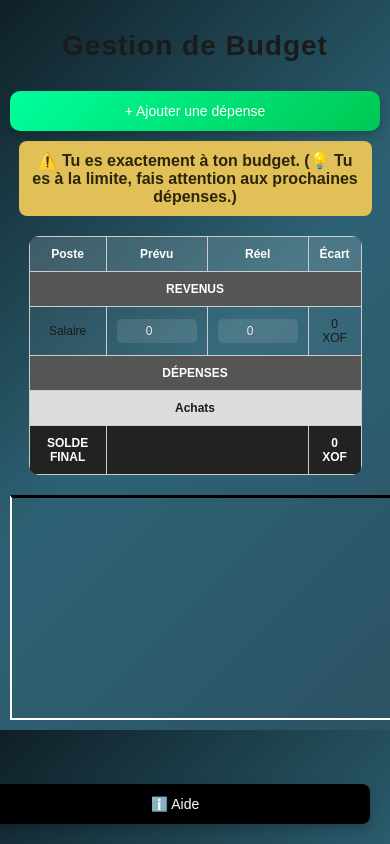
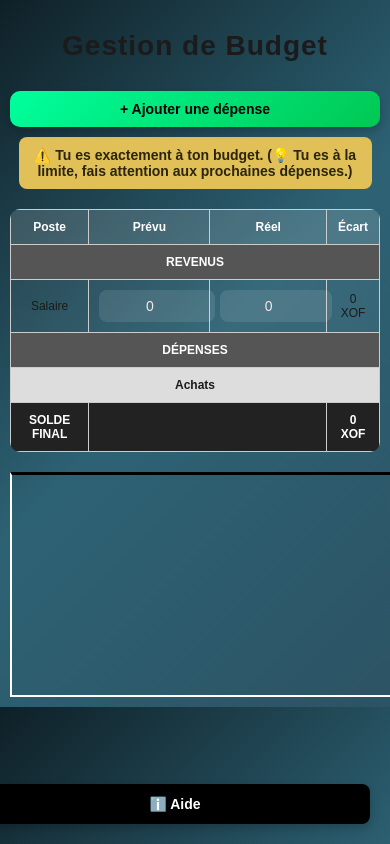
Before and after one commit to Angefarel1/mon-budget-app, a plain HTML site: page index.html in a window 390 px wide. Drawn offline with Linux system fonts and the light colour scheme.

Commit message:
Add files via upload
mise a jour du site

```diff
--- a/style.css
+++ b/style.css
@@ -546,3 +546,53 @@ input:focus {
         transform: translateY(0);
     }
 }
+
+body {
+    margin: 0;
+    padding: 10px;
+}
+
+/* rendre les éléments flexibles */
+.container {
+    width: 100%;
+    max-width: 100%;
+}
+
+@media (max-width: 768px) {
+
+    body {
+        font-size: 14px;
+    }
+
+    table {
+        font-size: 12px;
+    }
+
+    input {
+        width: 100%;
+        font-size: 14px;
+    }
+
+    button {
+        width: 100%;
+        padding: 10px;
+    }
+}
+
+table {
+    width: 100%;
+    overflow-x: auto;
+    display: block;
+}
+
+input {
+    border-radius: 8px;
+    padding: 8px;
+}
+
+button {
+    border-radius: 10px;
+    background: #00ffcc;
+    color: black;
+    font-weight: bold;
+}
```
